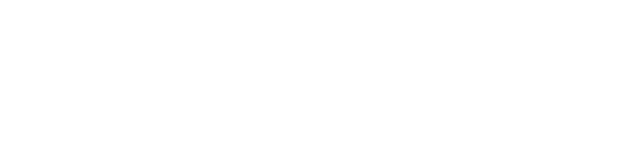
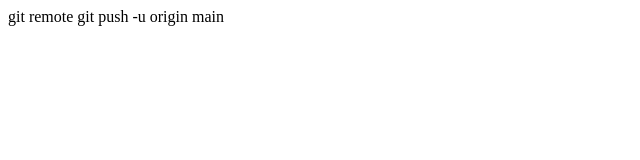
Before and after one commit to VovkOL/my-project-, a plain HTML site: page index.html in a window 1280 px wide. Shown: the whole page, without its empty margins (0-640 px from the left). Drawn offline with Linux system fonts and the light colour scheme.

Commit message:
add string

```diff
--- a/index.html
+++ b/index.html
@@ -8,4 +8,5 @@
 <body>
 
 </body>
-</html>
+</html>git remote
+git push -u origin main
```
